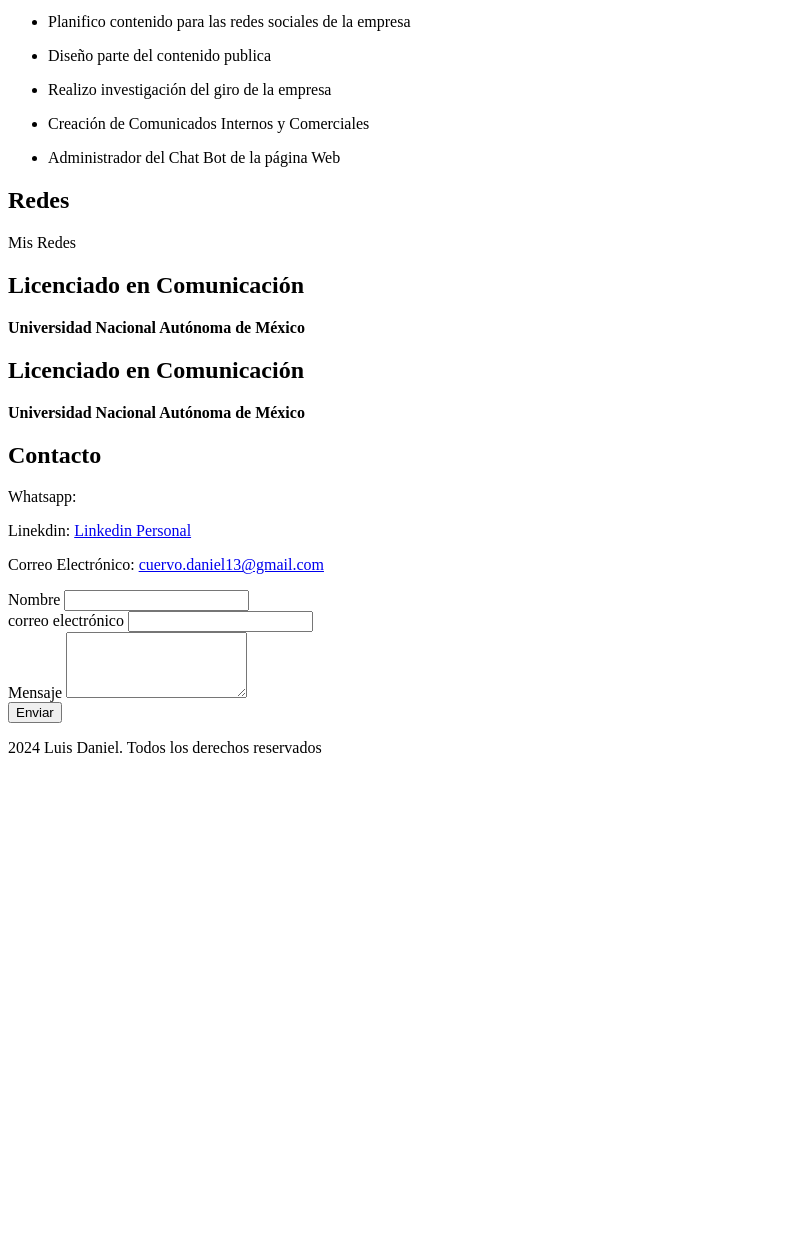
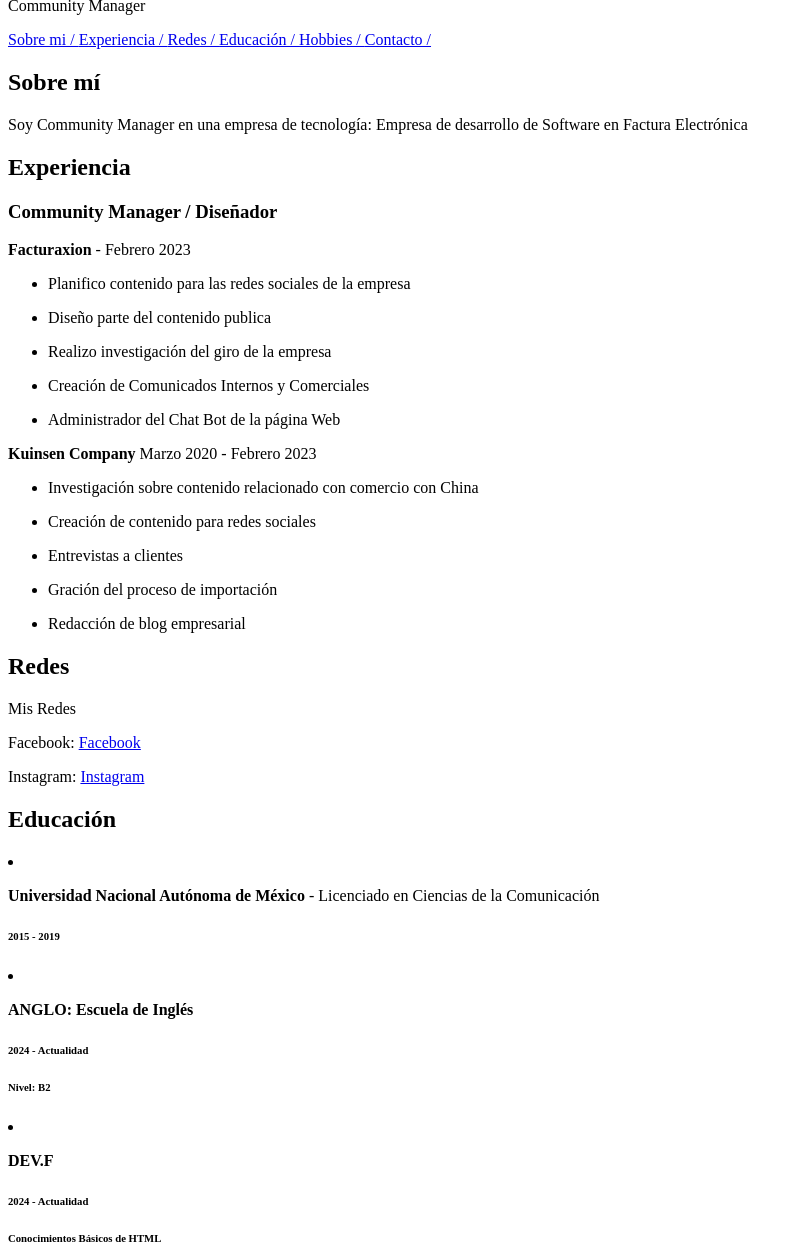
Before and after one commit to Daniel-BR-26/Portafolio, a plain HTML site: page index.html in a window 1280 px wide. Shown: the part 345-1600 px from the top of the page, without its empty margins (0-802 px from the left). Before the commit the page ends 1118 px from the top, so only its background shows below. Drawn offline with Linux system fonts and the light colour scheme.

Commit message:
CV_Completo

```diff
--- a/index.html
+++ b/index.html
@@ -7,16 +7,18 @@
 </head>
 <body>
     <header>
-        <!-- <img src="./unnamed.png" alt="Imagen Luis Daniel"> -->
-        <!-- Imagen Propa (Nota . Perfil) -->
+        <img src="./Imagen.jpeg" height="250" width="250" alt="Imagen Luis Daniel">
+
         <h1>Luis Daniel Carbajal</h1>
         <p>Community Manager</p>
     </header>
     <nav>
-        <a href="#sobre-mi">Sobre mi</a>
-        <a href="#experiencia">Experiencia</a>
-        <a href="#redes">Redes</a>
-        <a href="educacion">Educación</a>
+        <a href="#sobre-mi">Sobre mi / </a>
+        <a href="#experiencia">Experiencia / </a>
+        <a href="#redes">Redes / </a>
+        <a href="#educacion">Educación / </a>
+        <a href="#hobbies">Hobbies / </a>
+        <a href="#contacto">Contacto / </a>
     </nav>
 <!--     <nav>  Alternativa
         <ul>
@@ -26,7 +28,6 @@
     </nav> -->
     <main>
         <section id="sobre-mi">
-        <!--    Titulo de Sección -->
             <h2>Sobre mí</h2>
             <p>Soy Community Manager en una empresa de tecnología: Empresa de desarrollo de Software en Factura Electrónica</p>
         </section>
@@ -42,25 +43,52 @@
                     <li><p>Creación de Comunicados Internos y Comerciales</p></li>
                     <li><p>Administrador del Chat Bot de la página Web</p></li>
                 </ul>
+                <p><strong>Kuinsen Company </strong> Marzo 2020 - Febrero 2023</p>
+                <ul>
+                    <li><p>Investigación sobre contenido relacionado con comercio con China</p></li>
+                    <li><p>Creación de contenido para redes sociales</p></li>
+                    <li><p>Entrevistas a clientes</p></li>
+                    <li><p>Gración del proceso de importación</p></li>
+                    <li><p>Redacción de blog empresarial</p></li>
+                </ul>
             </article>
         </section>
+
         <section id="redes">
             <h2>Redes</h2>
             <p>Mis Redes</p>
+            <p>Facebook: <a href="https://www.facebook.com/luis.lk.7/" target="_blank" rel="noopener noreferrer">Facebook</a></p>
+            <p>Instagram: <a href="https://www.instagram.com/luisdaniellk/" target="_blank" rel="noopener noreferrer">Instagram</a></p>
+
         </section>
         <section id="educacion">
-            <h2>Licenciado en Comunicación</h2>
-            <p><strong>Universidad Nacional Autónoma de México</strong></p>
+            <h2>Educación</h2>
+            <li><p><strong>Universidad Nacional Autónoma de México</strong> - Licenciado en Ciencias de la Comunicación </p></li>
+            <h6>2015 - 2019</h6>
+            <li><p><strong>ANGLO: Escuela de Inglés</strong></p></li>
+            <h6>2024 - Actualidad</h6>
+            <h6>Nivel: B2</h6>
+            <li><p><strong>DEV.F</strong></p></li>
+            <h6>2024 - Actualidad</h6>
+            <h6>Conocimientos Básicos de HTML</h6>
         </section>
+
         <section id="hobbies">
-            <h2>Licenciado en Comunicación</h2>
-            <p><strong>Universidad Nacional Autónoma de México</strong></p>
+            <h2> <Strong></Strong>Hobbies</h2>
+            <h4>- Jugar Videojuegos</h4>
+            <h4>- Ver Soccer y Fotball Americano</h4>
+            <h4>- Jugar con mi perrito</h4>
+            <h4>- Aprender nuevas cosas referentes a mi trabajo</h4>
+            <h4>- Ver Series</h4>
+
         </section>
+
+
         <section id="contacto">
             <h2>Contacto</h2>
-            <p>Whatsapp: <a href="tel:+525613686055"></a></p>
             <p>Linekdin: <a href="https://www.linkedin.com/in/luis-daniel-carbajal-bastida-8552b319a/?originalSubdomain=mx" target="_blank" rel="noopener noreferrer">Linkedin Personal</a></p>
             <p>Correo Electrónico: <a href="mailto:cuervo.daniel13@gmail.com">cuervo.daniel13@gmail.com</a></p>
+
             <form action="">
                 <div>
                 <label for="nombre">Nombre</label>
```
Also changed, not shown: Imagen.jpeg (added).
